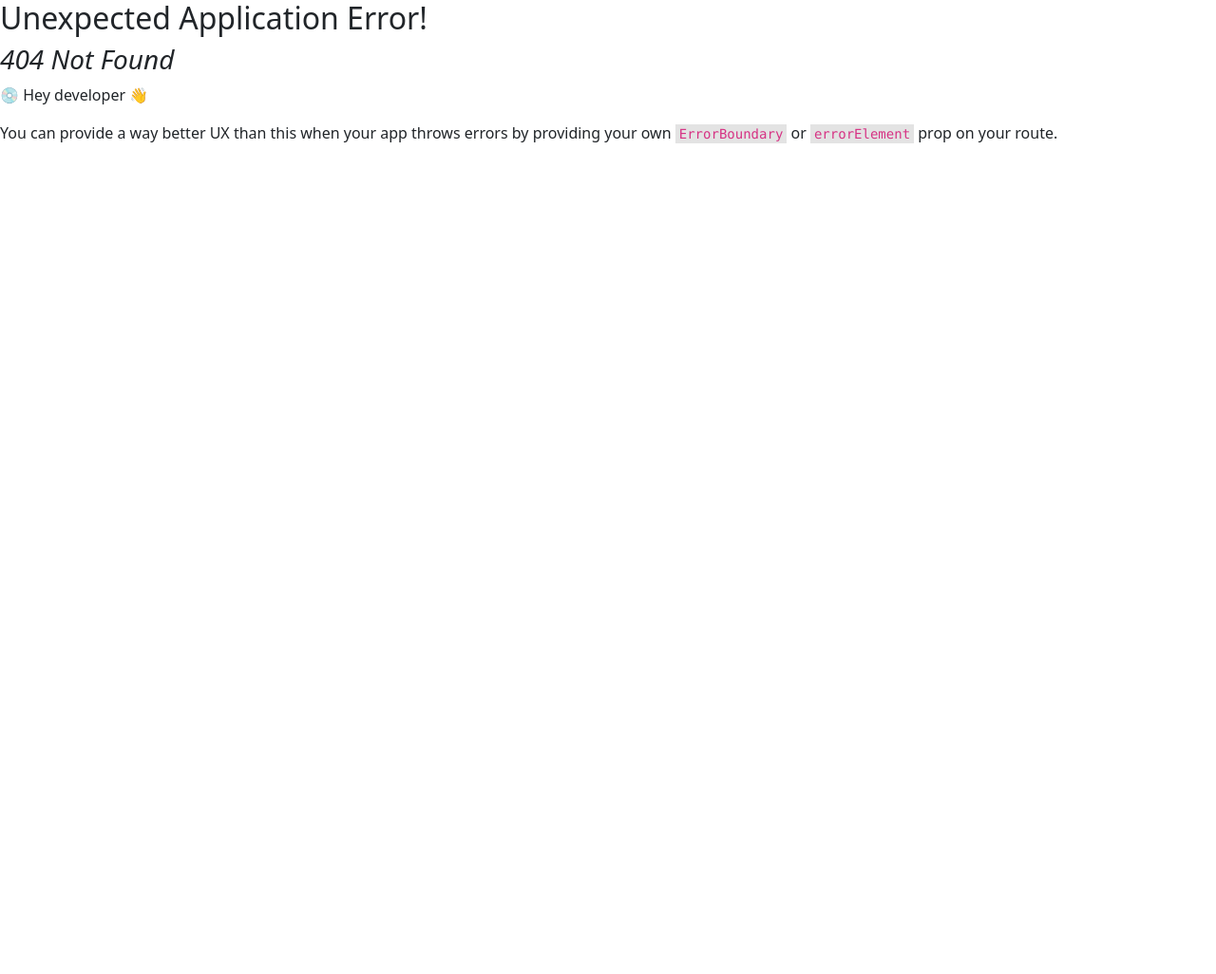
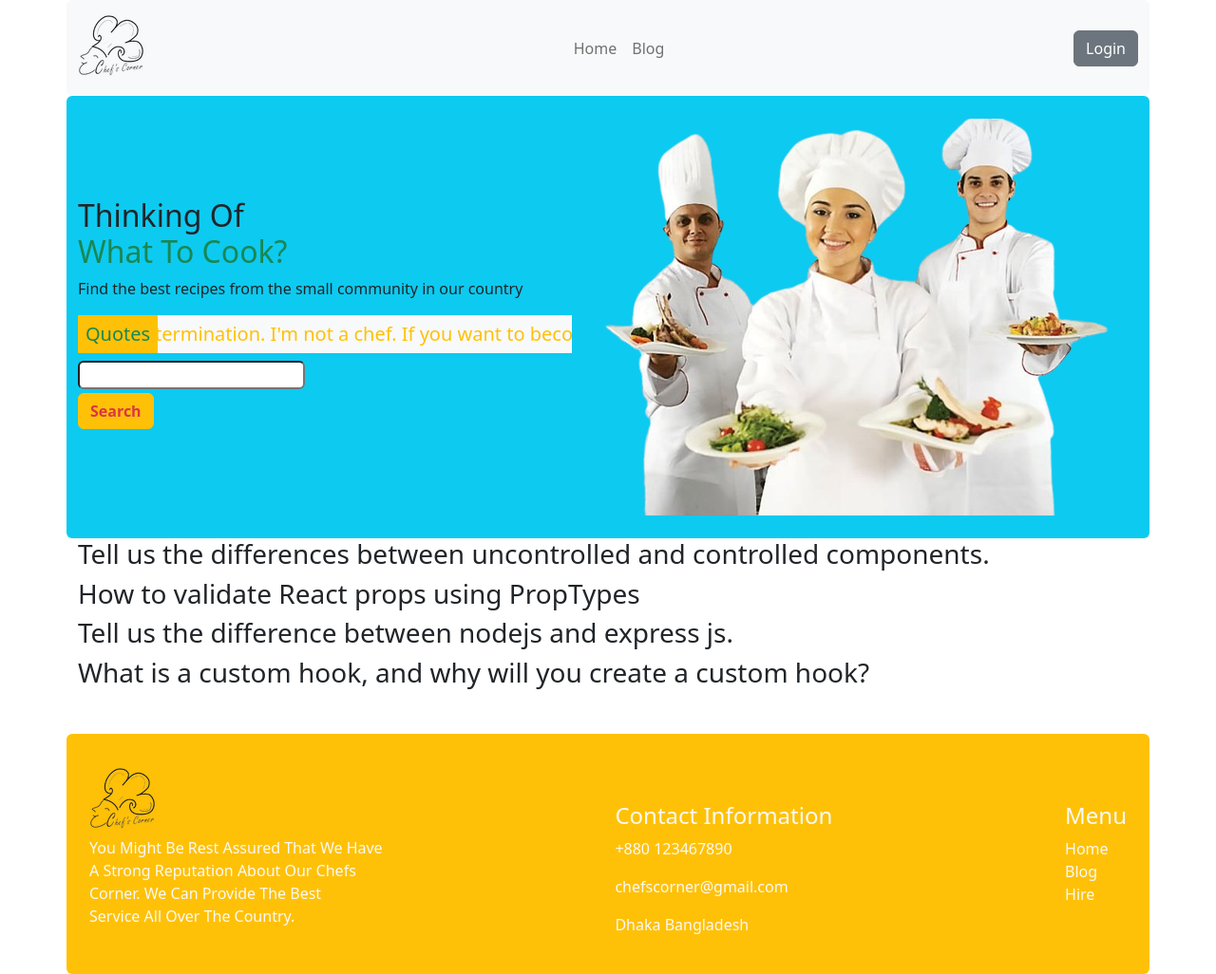
Before and after one commit to MahmudPreyom/chef-recipe-hunter-client-side, a React (Vite) app: page /blog in a window 1280 px wide. Before the commit this address had no page. Shown: the whole page at 95% size. Before the commit the page ends 800 px from the top, so only its background shows below. Built offline with nearby package versions, Linux system fonts and the light colour scheme.

Commit message:
footer done

```diff
--- /dev/null
+++ b/src/components/Blog.jsx
@@ -0,0 +1,14 @@
+import React from "react";
+
+const Blog = () => {
+    return (
+        <div>
+            <h3>Tell us the differences between uncontrolled and controlled components.</h3>
+            <h3>How to validate React props using PropTypes</h3>
+            <h3>Tell us the difference between nodejs and express js.</h3>
+            <h3>What is a custom hook, and why will you create a custom hook?</h3>
+        </div>
+    );
+};
+
+export default Blog;
--- a/src/layouts/Main.jsx
+++ b/src/layouts/Main.jsx
@@ -1,5 +1,6 @@
 import React from "react";
 import { Button, Container } from "react-bootstrap";
+import { Outlet } from 'react-router-dom'
 import Footer from "../pages/Shared/Footer/Footer";
 import Header from "../pages/Shared/Header/Header";
 import one from "../assets/one.png"
@@ -12,21 +13,24 @@ const Main = () => {
             <Header></Header>
             <Container className="rounded d-flex align-items-center bg-info justify-content-between pb-4">
                 <div className="mt-3">
-                    <h2>Thinking Of<br/><span className="text-success">What To Cook?</span></h2>
+                    <h2>Thinking Of<br /><span className="text-success">What To Cook?</span></h2>
                     <p>Find the best recipes from the small community in our country</p>
                     <div className="d-flex">
-                    <h5 className="bg-warning p-2 text-success">Quotes</h5>
-                    <Marquee>
-                    <h5 className="bg-light text-warning p-2">Whatever you do, do with determination. I'm not a chef. If you want to become a great chef, you have to work with great chefs.</h5>
-                    </Marquee>
+                        <h5 className="bg-warning p-2 text-success">Quotes</h5>
+                        <Marquee>
+                            <h5 className="bg-light text-warning p-2">Whatever you do, do with determination. I'm not a chef. If you want to become a great chef, you have to work with great chefs.</h5>
+                        </Marquee>
                     </div>
                     <input className="rounded" type="text" />
-                    <br/>
+                    <br />
                     <Button variant="warning" className="mt-1 text-danger fw-bold">Search</Button>
                 </div>
                 <div className="mt-4">
                     <img src={three} alt="" />
                 </div>
+            </Container>
+            <Container>
+                <Outlet></Outlet>
             </Container>
             <Footer></Footer>
         </div>
--- a/src/pages/Shared/Footer/Footer.jsx
+++ b/src/pages/Shared/Footer/Footer.jsx
@@ -1,10 +1,28 @@
 import React from "react";
+import { Nav, Button, Container } from "react-bootstrap";
+// import { Link } from 'react-router-dom'
+import rsz_two from "../../../assets/rsz_two.png"
 
 const Footer = () => {
     return (
-        <div>
-            <h4 className="text-center">This is Footer</h4>
-        </div>
+        <Container className="d-flex justify-content-between mt-5 bg-warning text-light p-4 align-items-center rounded">
+            <div>
+                <img src={rsz_two} alt="" />
+                <p>You Might Be Rest Assured That We Have<br />A Strong Reputation About Our Chefs<br />Corner. We Can Provide The Best<br />Service All Over The Country.</p>
+            </div>
+            <div className="mt-5">
+                <h4>Contact Information</h4>
+                <p>+880 123467890</p>
+                <p>chefscorner@gmail.com</p>
+                <p>Dhaka Bangladesh</p>
+            </div>
+            <div>
+                <h4>Menu</h4>
+                <Nav.Link href="/">Home</Nav.Link>
+                <Nav.Link href="/blog">Blog</Nav.Link>
+                <Nav.Link href="#link">Hire</Nav.Link>
+            </div>
+        </Container>
     );
 };
 
--- a/src/pages/Shared/Header/Header.jsx
+++ b/src/pages/Shared/Header/Header.jsx
@@ -12,8 +12,8 @@ const Header = () => {
                 <Navbar.Toggle aria-controls="basic-navbar-nav" />
                 <Navbar.Collapse id="basic-navbar-nav">
                     <Nav className="mx-auto">
-                        <Nav.Link href="#home">Home</Nav.Link>
-                        <Nav.Link href="#link">Link</Nav.Link>
+                        <Nav.Link href="/">Home</Nav.Link>
+                        <Nav.Link href="/blog">Blog</Nav.Link>
                     </Nav>
                     <Button variant="secondary">Login</Button>
                 </Navbar.Collapse>
--- a/src/routes/Routes.jsx
+++ b/src/routes/Routes.jsx
@@ -1,4 +1,5 @@
 import { createBrowserRouter } from "react-router-dom";
+import Blog from "../components/Blog";
 import Main from "../layouts/Main";
 import Home from "../pages/Home";
 
@@ -10,6 +11,10 @@ const router = createBrowserRouter([
             {
                 path: '/',
                 element: <Home></Home>
+            },
+            {
+                path: 'blog',
+                element: <Blog></Blog>
             }
         ]
     },
```
Also changed, not shown: src/pages/Login/Login.jsx (added, +29 -0 lines), src/assets/rsz_1two.png (added).
